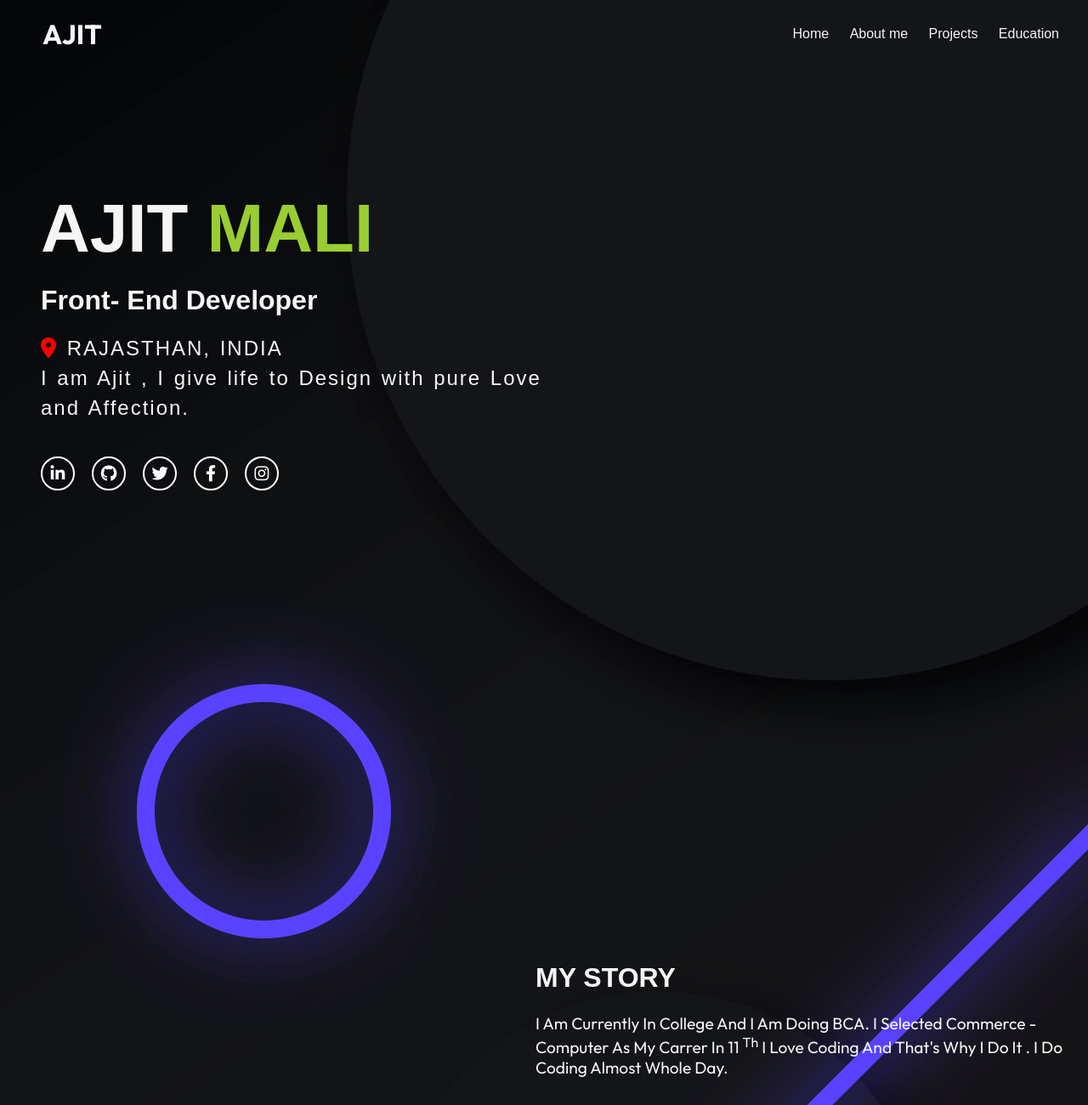
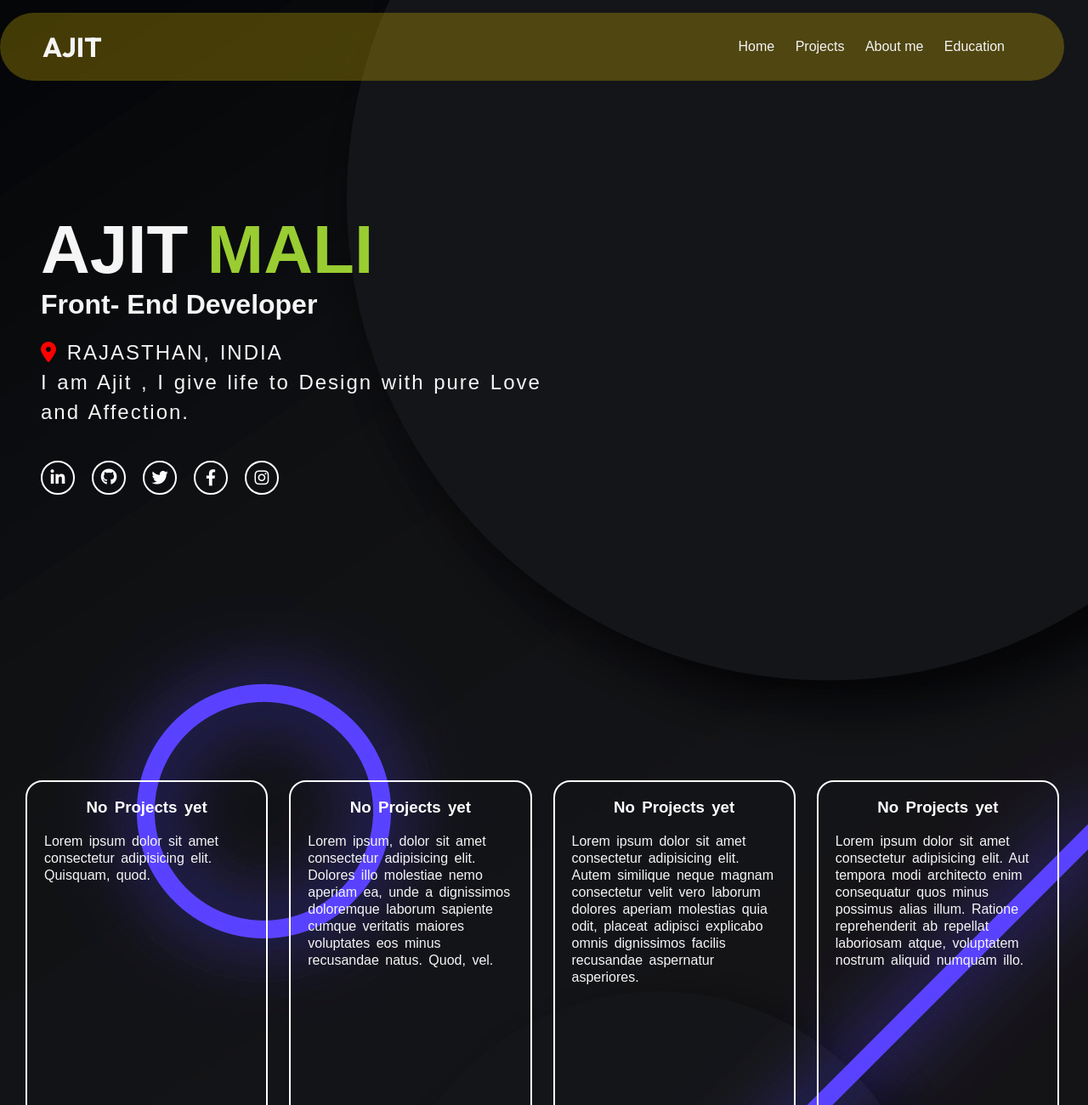
Before and after one commit to Ajit-Mali-dev/CV-website, a plain HTML site: page index.html in a window 1280 px wide. Shown: the top 1300 px of the page at 85% size. Drawn offline with Linux system fonts and the light colour scheme; a web font is replaced by a local one.

Commit message:
Changes in order of web pagese

```diff
--- a/cv-website.css
+++ b/cv-website.css
@@ -21,17 +21,20 @@ body{
 
 .header{
     height: 10%;
-    width: 95%;
+    width: 90%;
     display: flex;
     justify-content: space-between;;
     align-items: center;
+    margin-top: 15px;
     padding-left:50px;
     padding-right: 50px;
     top: 0;
     color: whitesmoke;
     position: fixed;
     z-index: 1000;
-
+    background-color:#ffd90041;
+    border-radius:70px;
+    overflow: hidden;
 }
 
 .header ::before{
@@ -103,7 +106,7 @@ body{
 
 #home h1{
     font-size: 5rem;
-    margin-bottom: 20px;
+   padding-top: 30px;
     display: inline-block;
 
 }
@@ -143,6 +146,12 @@ body{
 
 }
 
+.github-link{
+    color: inherit;
+}
+
+
+
 .linkdin,
 .Twitter,
 .facebook,
@@ -165,6 +174,9 @@ body{
     transition: .5s;
 }
 
+
+
+
 .linkdin:hover,
 .Twitter:hover,
 .facebook:hover,
@@ -183,6 +195,7 @@ body{
     width: 0;
     height: 100%;
     background: white;
+
     position: absolute;
     z-index: -1;
     top: 0;
@@ -198,35 +211,10 @@ body{
     width: 100%;
 }
 
-
-#about-me{
-     height: 100%;
-    width: 50%;
-    color: #f5f5f5;
-   display: flex;
-   justify-content: center;
-   flex-direction: column;
-  position: absolute;
-  right: 10px;
-
-}
-
-
-#about-me h3{
-    font-size: 2rem;
-    margin-bottom: 0.7em;
-}
-
-#about-me p{
-       font-family: outfit;
-        font-size: 1.2rem;
-      text-transform: capitalize;
-
-}
-
 #projects{
     height: 100%;
-    width: 100%;
+    width: 95%;
+    height: 100vh;
     display: flex;
     color: whitesmoke;
    justify-content: center;
@@ -261,6 +249,36 @@ body{
        padding: 20px 0;
        color: white;
 }
+
+
+#about-me{
+     height: 100%;
+    width: 50%;
+    color: #f5f5f5;
+   display: flex;
+   justify-content: center;
+   flex-direction: column;
+  position: absolute;
+  right: 10px;
+
+}
+
+
+#about-me h3{
+    font-size: 2rem;
+    margin-bottom: 0.7em;
+}
+
+#about-me p{
+       font-family: outfit;
+        font-size: 1.2rem;
+      text-transform: capitalize;
+
+}
+
+
+
+
 
 
 
--- a/index.html
+++ b/index.html
@@ -18,43 +18,29 @@
             <h1 class="logo">Ajit</h1>
           <nav class="navbar">
             <a href="#home" style="--i : 1">Home</a>
-            <a href="#about-me" style="--i : 2">About me</a>
-            <a href="#projects" style="--i : 3">Projects</a>
+            <a href="#projects" style="--i : 2">Projects</a>
+            <a href="#about-me" style="--i : 3">About me</a>
             <a href="#education" style="--i : 4">Education</a>
       </nav>
       </header>
 
       <!-- CONTENT SECTIONS -->
-          <div id="section">
+
                <section id="home"  >
                 <h1 class="intro" >AJIT <span >MALI</span></h1>
                 <h3 class="disclaimer"  >Front- End Developer</h3>
-                <p  > <i class="fa-solid fa-location-dot" style="color: #ff0000;"></i> <span>RAJASTHAN, INDIA </span><br> I am Ajit , I give life to Design with pure Love and Affection.</p>
+                <p  > <i class="fa-solid fa-location-dot" id="101"  style="color: #ff0000;"></i> <span>RAJASTHAN, INDIA </span><br> I am Ajit , I give life to Design with pure Love and Affection.</p>
 
                 <div class="social-media">
                     <button class="linkdin"><i class="fa-brands fa-linkedin-in"></i> </button>
-                    <button class="Github"><i class="fa-brands fa-github"></i> </button>
-                    <button class="Twitter" ><i class="fa-brands fa-twitter"></i> </button>
+                    <button class="Github"><a class="github-link" href="https://github.com/Ajit-Mali-dev" target="_blank"><i class="fa-brands fa-github"></i></a></button>
+                    <button class="Twitter" ><i id="github-image" class="fa-brands fa-twitter"></i> </button>
                     <button class="facebook"><i class="fa-brands fa-facebook-f"></i></button>
                     <button class="instagram"><i class="fa-brands fa-instagram"></i> </button>
-               </div>
+               </section>
 
-          </section>
-          </div>
+          <!-- content section -> projects -->
 
-          <!-- content sectin about me  -->
-           <div id="section">
-          <section id="about-me"  >
-               <h3 >
-                    MY STORY
-               </h3>
-               <p>I am currently in college and I am doing BCA. I selected commerce - computer as my carrer in 11 <sup>th</sup> I love coding and that's why I do it . I do coding almost whole day. </p>
-          </section>
-           </div>
-
-          <!-- content section projects -->
-
-            <div id="section">
           <section id="projects">
                <div id="project-1">
                     <h3>No Projects yet</h3>
@@ -73,6 +59,19 @@
                     Lorem ipsum dolor sit amet consectetur adipisicing elit. Aut tempora modi architecto enim consequatur quos minus possimus alias illum. Ratione reprehenderit ab repellat laboriosam atque, voluptatem nostrum aliquid numquam illo.
                </div>
           </section>
+
+           <!-- content section -> about me  -->
+           <div id="section">
+          <section id="about-me"  >
+               <h3 >
+                    MY STORY
+               </h3>
+               <p>I am currently in college and doing BCA. I selected commerce - computer as my carrer in 11 <sup>th</sup> I love coding and that's why I do it . I do coding almost whole day. </p>
+          </section>
+           </div>
+
+
+
             </div>
 </body>
 </html>
```
